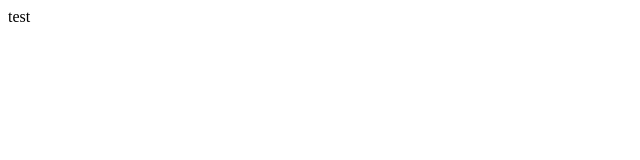
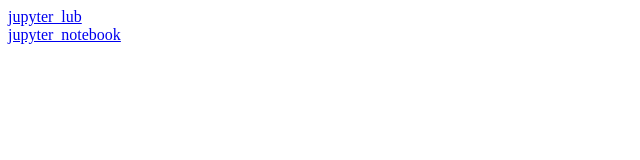
Before and after one commit to fu-lemeng/fu-lemeng.github.io, a plain HTML site: page index.html in a window 1280 px wide. Shown: the whole page, without its empty margins (0-640 px from the left). Drawn offline with Linux system fonts and the light colour scheme.

Commit message:
基础跳转链接测试，未优化页面

```diff
--- a/index.html
+++ b/index.html
@@ -4,9 +4,10 @@
     <meta charset="UTF-8">
     <meta http-equiv="X-UA-Compatible" content="IE=edge">
     <meta name="viewport" content="width=device-width, initial-scale=1.0">
-    <title>Document</title>
+    <title>超级算力集群</title>
 </head>
 <body>
-test
+    <a href="https://decs.pcl.ac.cn:1346/">jupyter_lub</a> </br>
+    <a href="https://decs.pcl.ac.cn:1434/">jupyter_notebook</a>
 </body>
 </html>
```
